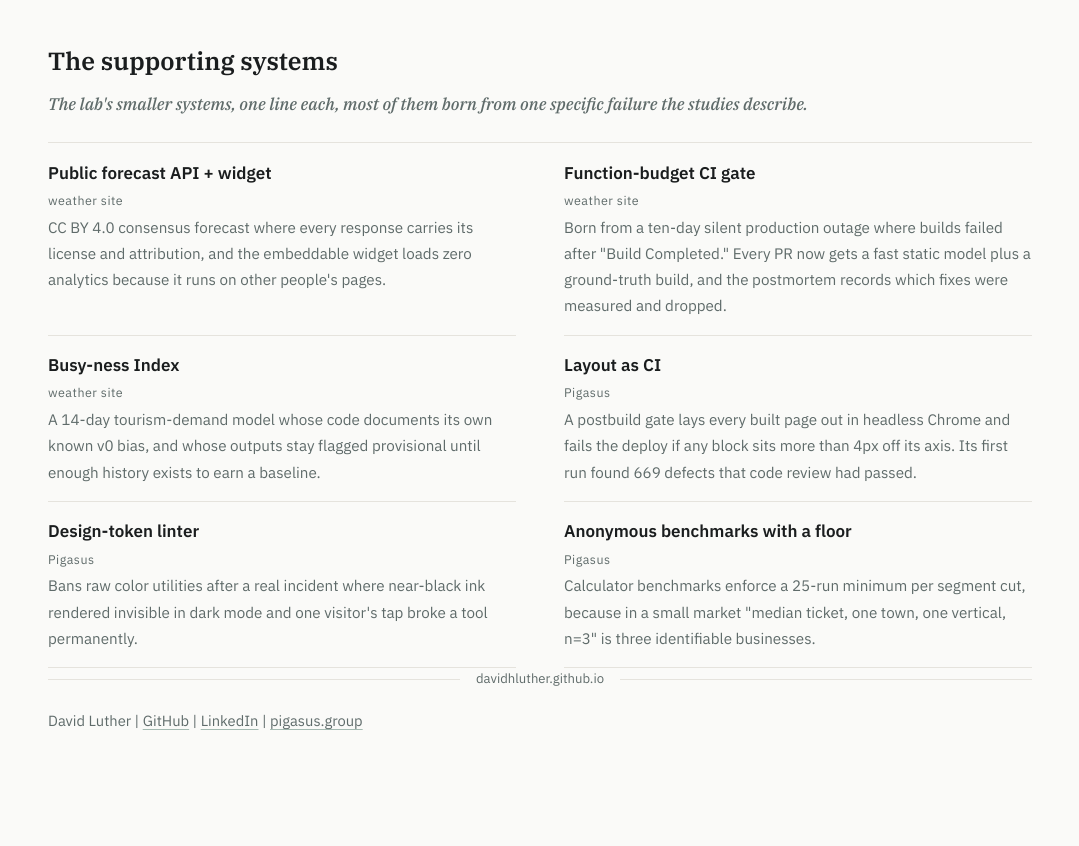
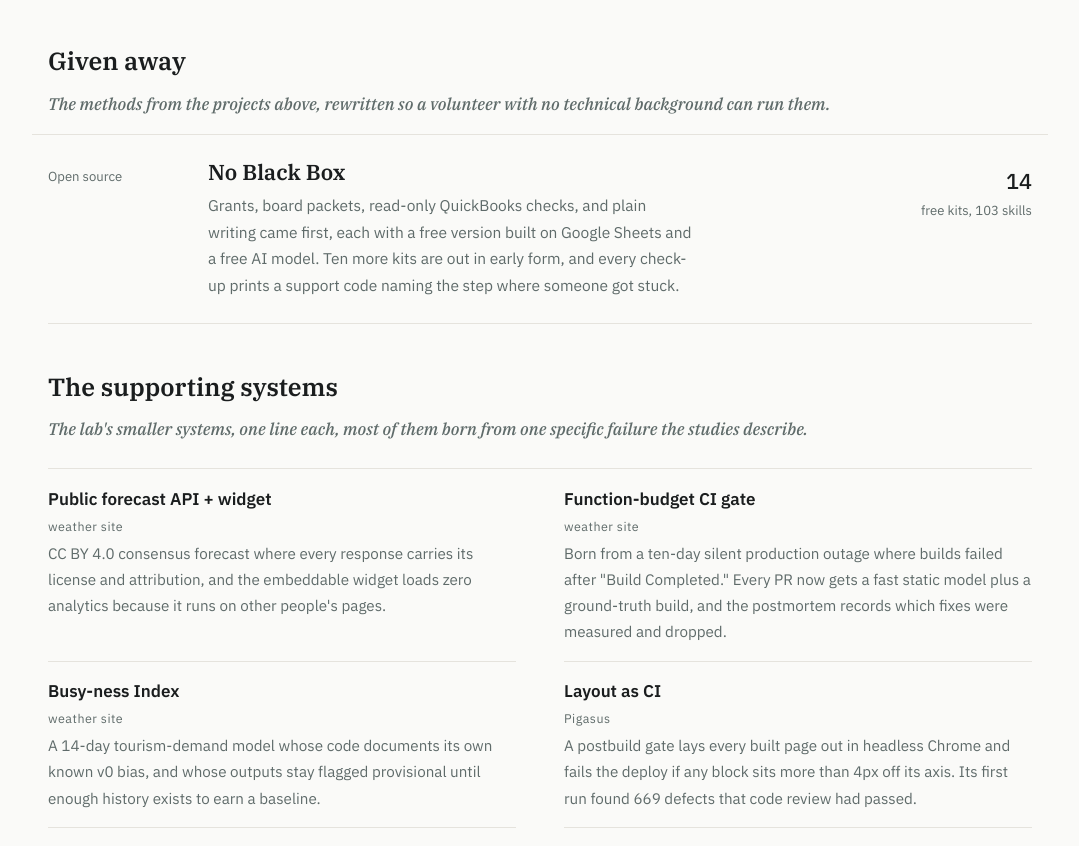
Before and after one commit to davidhluther/davidhluther.github.io, a plain HTML site: page lab/index.html in a window 1280 px wide. Shown: the part 2595-3441 px from the top of the page, without its empty margins (100-1179 px from the left). Before the commit the page ends 3382 px from the top, so only its background shows below. Drawn offline with Linux system fonts and the light colour scheme.

Commit message:
Add No Black Box to Recent work, the Lab, and llms.txt

```diff
--- a/lab/index.html
+++ b/lab/index.html
@@ -131,6 +131,16 @@
       <p>Six sensor-verified corridors, five input families, and a daily grade-before-forecast loop with Brier scoring, public on GitHub.</p>
     </li>
   </ul>
+  <h2>Given away</h2>
+  <p class="sys-intro">The methods from the projects above, rewritten so a volunteer with no technical background can run them.</p>
+  <ul class="study-list">
+    <li>
+      <span class="tag">Open source</span>
+      <h3><a href="https://github.com/davidhluther/no-black-box">No Black Box</a></h3>
+      <span class="fig">14<small>free kits, 103 skills</small></span>
+      <p>Grants, board packets, read-only QuickBooks checks, and plain writing came first, each with a free version built on Google Sheets and a free AI model. Ten more kits are out in early form, and every check-up prints a support code naming the step where someone got stuck.</p>
+    </li>
+  </ul>
   <h2>The supporting systems</h2>
   <p class="sys-intro">The lab's smaller systems, one line each, most of them born from one specific failure the studies describe.</p>
   <dl class="sys-list">
```
Also changed, not shown: index.html (+4 -0 lines), llms.txt.
